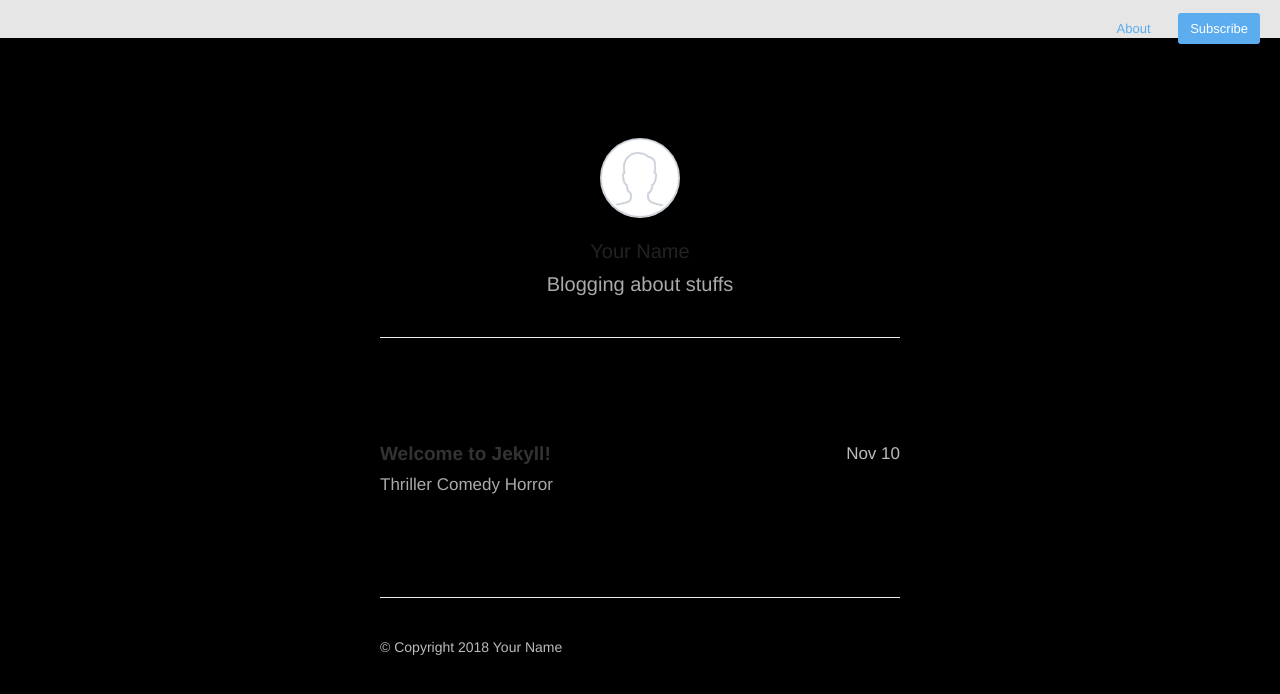
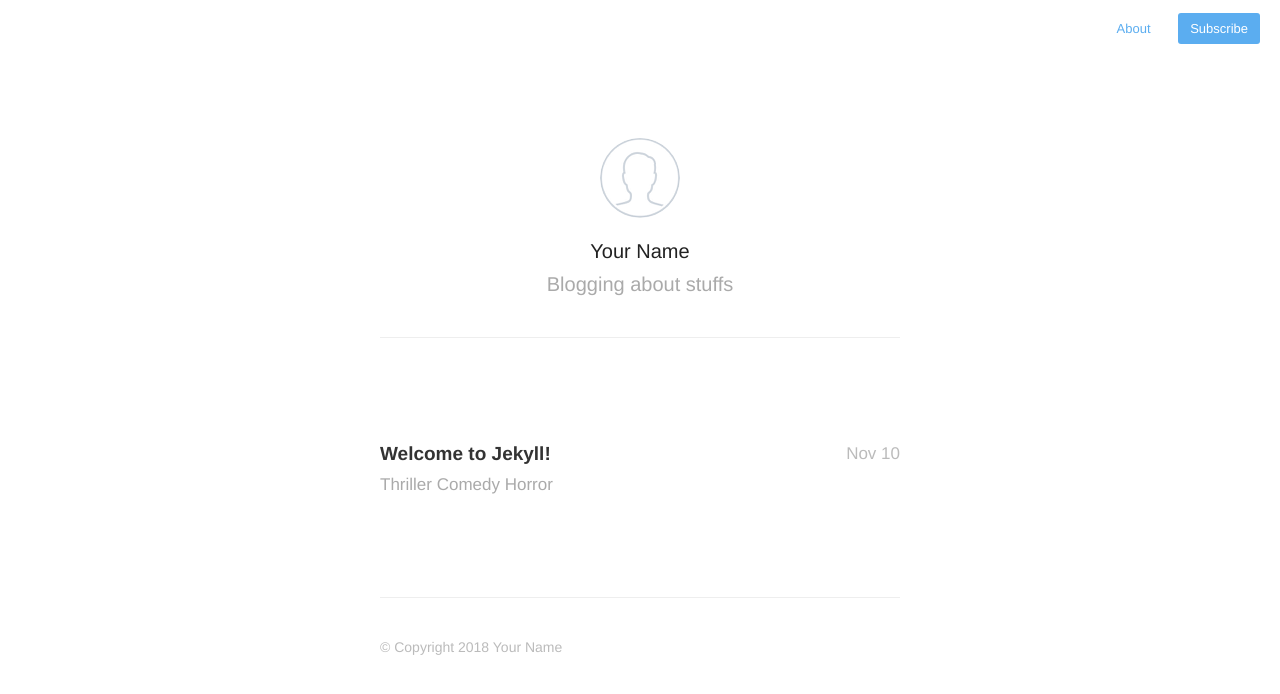
Before and after one commit to gladiola/blog, a Jekyll site: the page built from index.html, in a window 1280 px wide. Shown: the top 694 px of the page. Built offline with Jekyll 4.4.1, drawn with Linux system fonts in a browser that asks for light colours; nearby versions of some CDN libraries; the list of posts is cut into pages by our own code.

Commit message:
Update style.css

```diff
--- a/assets/css/style.css
+++ b/assets/css/style.css
@@ -51,7 +51,7 @@ margin-bottom: 20px;
 html, body { height: 100%; }
 
 body {
-	background-color: #000;
+	background-color: #FFF;
 	font:16px/1 "Helvetica Neue", Helvetica, Arial, sans-serif;
 	color: #666;
 	-webkit-font-smoothing: antialiased;
```
